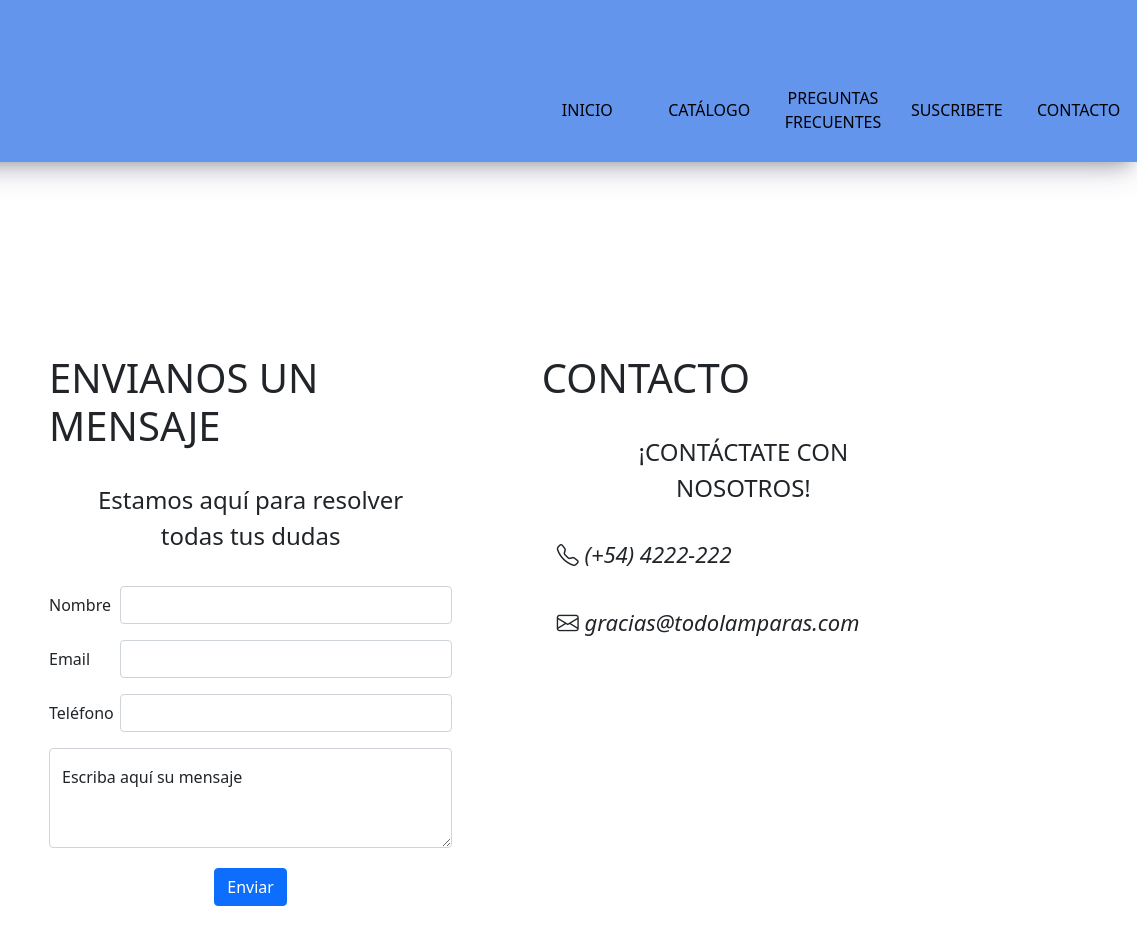
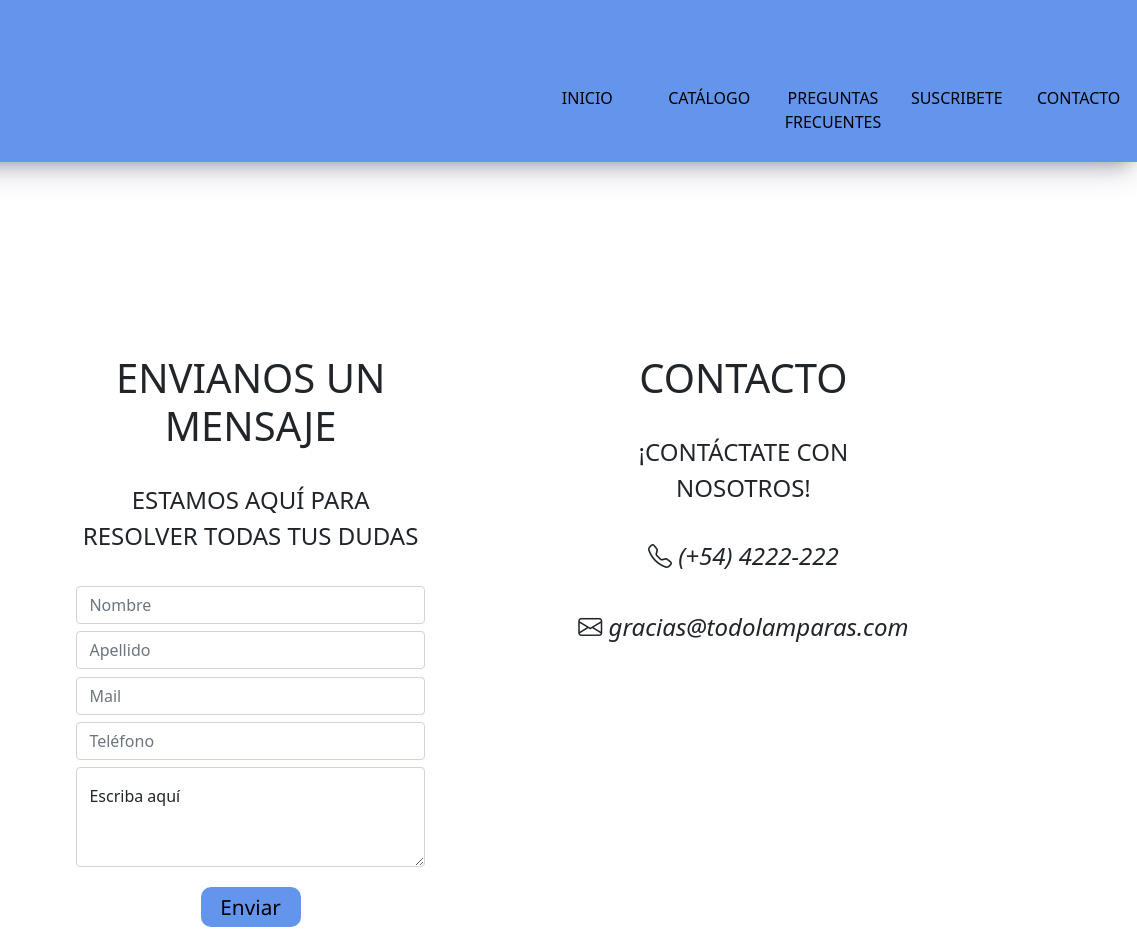
Before and after one commit to Eliana0/lamparas-cristaldo, a website: page contacto.html in a window 1280 px wide. Shown: the top 952 px of the page, 143-1280 px from the left. Drawn offline with nearby package versions, Linux system fonts and the light colour scheme; files that its build step writes are made by us from their sources.

Commit message:
agrega seo

```diff
--- a/contacto.html
+++ b/contacto.html
@@ -4,26 +4,15 @@
 <!-- Required meta tags -->
 <meta charset="utf-8">
 <meta name="viewport" content="width=device-width, initial-scale=1">
+<meta name="keywords" content="todo lámparas, venta lámparas, lámparas, iluminación, muebles de interior, decoración, lámpara de mesa, lámpara de techo, lámpara de exterior">
+<meta name="description" content="No dudes en contactarnos por cualquier problema. En Todo lámparas queremos que nuestros clientes reciban la mejor atención ¡MANTENTE ILUMINADO!">
 <link rel="stylesheet" href="css/style.css">
 <link rel="icon" href="https://cdn-icons-png.flaticon.com/512/607/607770.png">
 <!-- Bootstrap CSS -->
 <link href="https://cdn.jsdelivr.net/npm/bootstrap@5.1.3/dist/css/bootstrap.min.css" rel="stylesheet" integrity="sha384-1BmE4kWBq78iYhFldvKuhfTAU6auU8tT94WrHftjDbrCEXSU1oBoqyl2QvZ6jIW3" crossorigin="anonymous">
 <!-- Bootstrap ICONS-->
 <link rel="stylesheet" href="https://cdn.jsdelivr.net/npm/bootstrap-icons@1.8.1/font/bootstrap-icons.css">
-<title>Todo lámparas</title>
-
-<body>
-  <!DOCTYPE html>
-  <html lang="en">
-  <head>
-  <!-- Required meta tags -->
-  <meta charset="utf-8">
-  <meta name="viewport" content="width=device-width, initial-scale=1">
-  <link rel="stylesheet" href="index.css">
-  <link rel="icon" href="https://cdn-icons-png.flaticon.com/512/607/607770.png">
-  <!-- Bootstrap CSS -->
-  <link href="https://cdn.jsdelivr.net/npm/bootstrap@5.1.3/dist/css/bootstrap.min.css" rel="stylesheet" integrity="sha384-1BmE4kWBq78iYhFldvKuhfTAU6auU8tT94WrHftjDbrCEXSU1oBoqyl2QvZ6jIW3" crossorigin="anonymous">
-   <title>Todo lámparas</title>
+<title>Todo lámparas - Contacto</title>
 
   <body>
 
@@ -53,36 +42,29 @@
       <div class= "mensaje">
         <h1 class="display-6">ENVIANOS UN MENSAJE</h1>
         <div class="bienvenida">
-          <p>Estamos aquí para resolver todas tus dudas</p>
+          <p>ESTAMOS AQUÍ PARA RESOLVER TODAS TUS DUDAS</p>
         </div>
-        <form action="">
-              <div class="row mb-3">
-                  <label for="colFormLabel" class="col-sm-2 col-form-label">Nombre</label>
-                  <div class="col-sm-10">
-                    <input type="text" class="form-control" id="colFormLabel">
+        <form class="formulario">
+          <div class="col">
+            <input type="text" class="form-control" placeholder="Nombre" aria-label="First name">
           </div>
+          <div class="col">
+            <input type="text" class="form-control" placeholder="Apellido" aria-label="Last name">
           </div>
-                <div class="row mb-3">
-                  <label for="colFormLabel" class="col-sm-2 col-form-label">Email</label>
-                  <div class="col-sm-10">
-                    <input type="email" class="form-control" id="colFormLabel">
+          <div class="col">
+            <input type="email" class="form-control" placeholder="Mail" aria-label="Last name">
           </div>
-                </div>
-                <div class="row mb-3">
-                  <label for="colFormLabel" class="col-sm-2 col-form-label">Teléfono</label>
-                  <div class="col-sm-10">
-                    <input type="number" class="form-control" id="colFormLabel">
-                  </div>
+          <div class="col">
+            <input type="number" class="form-control" placeholder="Teléfono" aria-label="Last name">
           </div>
           <div class="form-floating">
-                  <textarea class="form-control" placeholder="Leave a comment here" id="floatingTextarea2" style="height: 100px"></textarea>
-                  <label for="floatingTextarea2">Escriba aquí su mensaje</label>
+            <textarea class="form-control" placeholder="Escriba aquí" id="floatingTextarea2" style="height: 100px"></textarea>
+            <label for="floatingTextarea2">Escriba aquí</label>
           </div>
-                <div class="col-auto">
-                  <button type="submit" class="btn btn-primary">Enviar</button>
+        </form>
+            <div>
+              <button type="submit" class="formulario__enviar">Enviar</button>
           </div>
-
-          </form>
         </div>
       <div class="contacto">
       <h1 class="display-6">CONTACTO</h1>
--- /dev/null
+++ b/scss/_maps.scss
@@ -0,0 +1,6 @@
+$colors: (
+    colorW: white,
+    colorB: black,
+    colorPrimary: #6495ed,
+    colorG: #9e9e9e,
+);
--- /dev/null
+++ b/scss/_mixins.scss
@@ -0,0 +1,35 @@
+@import "maps";
+
+@mixin body($letter) {
+    box-sizing: border-box;
+    padding: 0%;
+    margin: 0%;
+    font-family: $letter;
+}
+
+@mixin center($display) {
+text-align: center;
+justify-content: center;
+display: ($display);
+}
+
+@mixin boton {
+    background-color: map-get($colors, colorPrimary);
+    font-family: $letter;
+    font-size: 130%;
+    border-radius: 10px;
+    border: none;
+
+    &:hover{
+        background-image: $bottom_hover
+    }
+}
+
+@mixin formulario ($formulario: true) {
+    @if $formulario{
+        background-color: map-get($colors, colorG);
+        margin: 10%;
+        border-radius: 20px;
+        padding: 2%;
+    }
+}
--- a/scss/style.scss
+++ b/scss/style.scss
@@ -1,68 +1,66 @@
 @import "bienvenida";
 @import "key";
-
+@import "mixins";
+@import "maps";
 
 
 /*Variables*/
-$color-primary: #6495ed;
+
+$letter: "Segoe UI", Tahoma, Geneva, Verdana, sans-serif;
+$bottom_hover: linear-gradient(to bottom, transparent, rgba(0, 0, 0, 0.26));
+$shadowPrimary: rgba(50, 50, 93, 0.25) 0px 13px 27px -5px, rgba(0, 0, 0, 0.3) 0px 8px 16px -8px;
+$shadow: rgba(0, 0, 0, 0.3) 0px 19px 38px, rgba(0, 0, 0, 0.22) 0px 15px 12px;
 
 /*Header*/
 
 header{
     display: grid;
     grid-template-columns: repeat(2, 1fr);
-    background-color: $color-primary;
-    box-shadow: rgba(50, 50, 93, 0.25) 0px 13px 27px -5px, rgba(0, 0, 0, 0.3) 0px 8px 16px -8px;
+    background-color: map-get($colors, colorPrimary);
+    box-shadow: $shadowPrimary;
 
     .logo{
-        display: flex;
-        justify-content: center;
+        @include center (flex);
         width: 120px;
         margin: 3%;
     }
 }
 
 .todo__lamparas{
-    display: none;
-    justify-content: center;
+    @include center(none);
     margin: 2%;
     font-size: 170%;
-    color: hsla(0, 0%, 100%, 0.726);
+    color: map-get($colors, colorW);
 }
 
     nav ul {
-        display: grid;
+        @include center(grid);
         grid-template-columns: repeat(5, 1fr);
-        align-items: center;
         margin-top: 12%;
         column-gap: 5%;
 
         a {
+            @include center(flex);
             text-decoration: none;
-            color: black;
-            display: flex;
-            justify-content: center;
-            text-align: center;
+            color: map-get($colors, colorB);
             margin: 4%;
 
             &:hover{
-                color: white;
+                color: map-get($colors, colorW);
             }
         }
     }
 
 
 body{
-    box-sizing: border-box;
-    padding: 0%;
-    margin: 0%;
-    font-family: 'Segoe UI', Tahoma, Geneva, Verdana, sans-serif;
-    font-size: larger;
+    @include body($letter);
+    /*font-size: larger;*/
 }
 
 /*Index*/
 
 .main__inicio{
+
     display: block;
     grid-template-rows: (30% 70%);
 
@@ -73,9 +71,15 @@ body{
 
 .cuerpo__texto{
     width: auto;
-    font-size: 140%;
+    font-size: 150%;
     animation: from-behind 3s ease;
 }
+
+.slogan{
+    @extend .bienvenida;
+    text-shadow: $shadow;
+}
+
 
 /* Galería */
 
@@ -101,12 +105,11 @@ figure img:hover{
 .main__lista{
     margin: 8%;
     h3{
-        display: flex;
-        justify-content: center;
+        @include center(flex);
     }
     ul{
         h1{
-            font-size: 35px;
+            font-size: 150%;
         }
         li{
             margin-top: 4%;
@@ -117,36 +120,21 @@ figure img:hover{
 /*Formulario*/
 
 .main__formulario{
-    h3 {
-        text-align: center;
-        margin: 8%;
-    }
 
     .formulario{
-        background-color: rgb(194, 194, 194);
-        margin: 10%;
-        text-align: center;
-        border-radius: 20px;
-        padding: 2%;
-        box-shadow: rgba(0, 0, 0, 0.3) 0px 19px 38px, rgba(0, 0, 0, 0.22) 0px 15px 12px;
+        @include center(block);
+        @include formulario(true);
+        box-shadow: $shadow;
+
+        .formulario__enviar{
+        @include boton;
+        height: 50px;
+        width: 100px;
+        }
     }
 
     .col-12{
         margin: 2%,;
-    }
-
-    .formulario__enviar{
-        background-color: $color-primary;
-        font-family: 'Segoe UI', Tahoma, Geneva, Verdana, sans-serif;
-        font-size: 130%;
-        border-radius: 10px;
-        border: none;
-        height: 50px;
-        width: 100px;
-
-        &:hover{
-            background-image: linear-gradient(to bottom, transparent, rgba(0, 0, 0, 0.26));
-        }
     }
 }
 
@@ -154,19 +142,31 @@ figure img:hover{
 /*Contacto*/
 
 .main__contacto{
-    display: grid;
+    @include center(grid);
     grid-template-columns: repeat(2, 1fr);
     grid-gap: 10%;
     margin: 15%;
-    justify-content: center;
 
-    .col-auto{
-        text-align: center;
-        margin: 5%;
+    .mensaje{
+
+        .formulario__enviar{
+            @include boton;
+            width: 100px;
+            height: 40px;
+        }
+
+        form{
+            text-align: center;
+            margin: 5%;
+
+            div{
+                margin: 2%;
+            }
+        }
     }
 
     .mail{
-        font-size: 22px;
+        font-size: 150%;
         margin: 15px;
         margin-bottom: 35px;
     }
@@ -175,21 +175,19 @@ figure img:hover{
 /*Footer*/
 
 footer{
-    background-color: $color-primary;
-    display: column;
-    text-align: center;
+    background-color: map-get($colors, colorPrimary);
+    @include center(column);
     padding: 10px;
     margin-top: 5%;
 
     p{
-        color: white;
-        font-size: 30px;
+        color: map-get($colors, colorW);
+        font-size: 190%;
         margin: 10px;
     }
 }
 
 /*MEDIA*/
-
 
 @media screen and (max-width: 768px) {
     header{
```
Also changed, not shown: formulario.html (+4 -15 lines), galeria.html (+5 -15 lines), index.html (+7 -4 lines), lista.html (+6 -19 lines), package.json (+11 -3 lines), css/style.css, 2 other files. Lines whose indentation alone changed are shown as unchanged.
